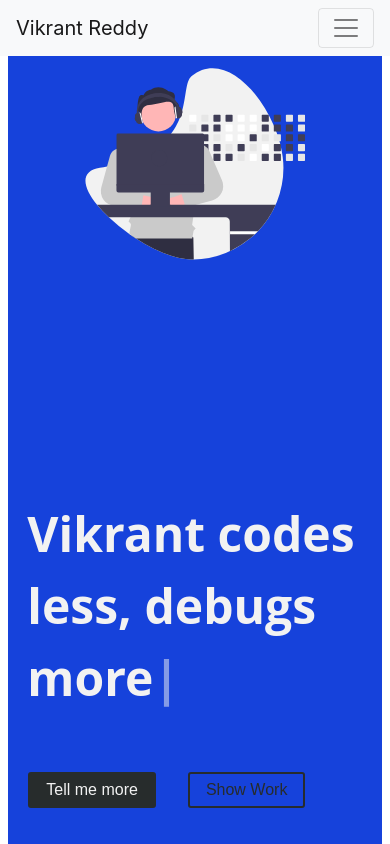
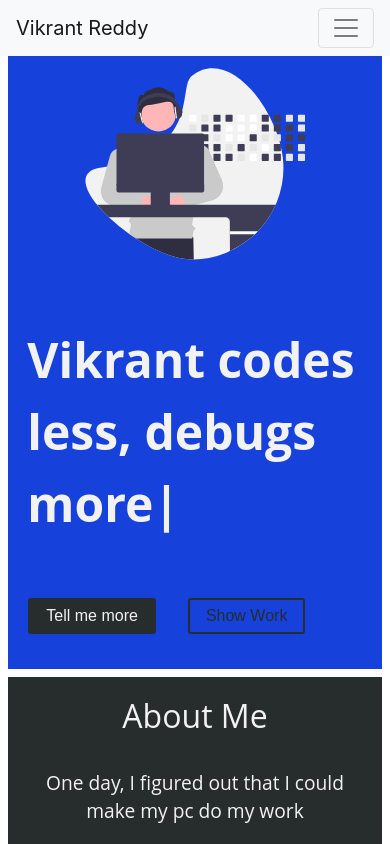
Before and after one commit to VikrantReddy/vikrantreddy.github.io, a React (Create React App) app: page / in a window 390 px wide. Shown: the top 844 px of the page. Built offline with nearby package versions, Linux system fonts and the light colour scheme.

Commit message:
Improved responsiveness

```diff
--- a/src/components/Hero.jsx
+++ b/src/components/Hero.jsx
@@ -21,7 +21,7 @@ function Hero() {
                 </Col>
             </Row>
             <Row>
-                <Col style={{ 'marginTop': "25vh" }} xs={{ span: 12, order: 2 }} md={{ span: 6, order: 1 }} >
+                <Col style={{ 'marginTop': "10%" }} xs={{ span: 12, order: 2 }} md={{ span: 6, order: 1 }} >
                     {<Herotext text={textlist[herotext]} />}
                     <Row style={{ 'marginTop': "5vh" }}>
                         {herotext < textlist.length - 1 &&
```
